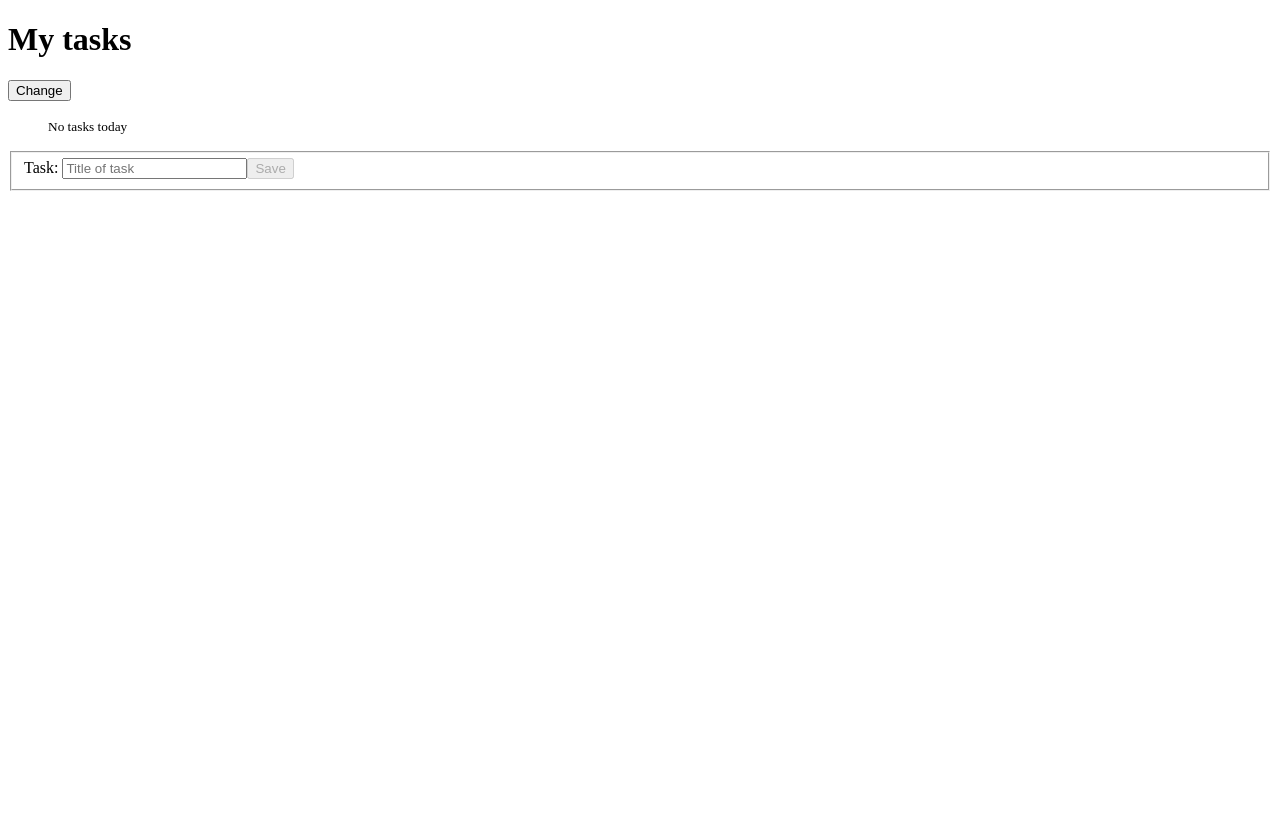
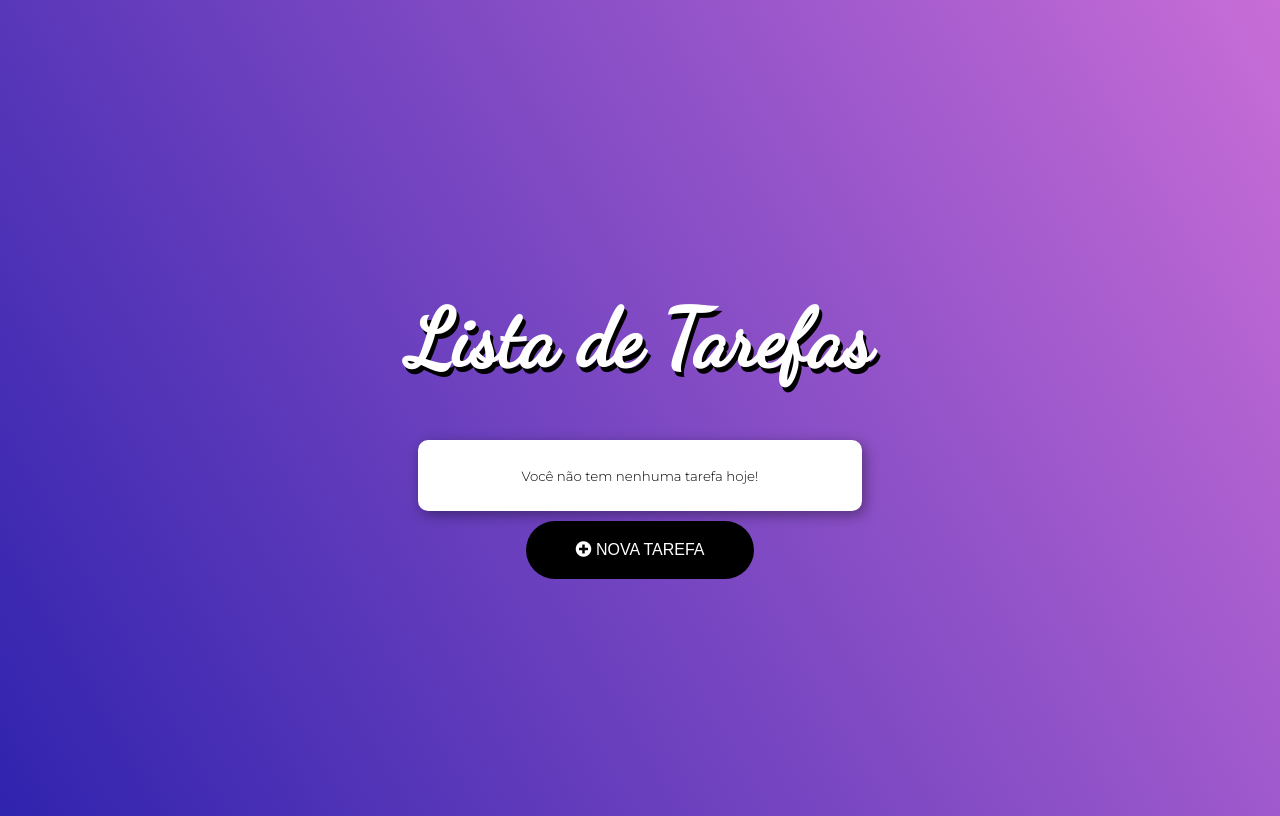
Before and after one commit to MarkCarraschi/angular-todo-app, an Angular app: page / in a window 1280 px wide. Built offline with nearby package versions, Linux system fonts and the light colour scheme.

Commit message:
Finish application - CSS

```diff
--- a/src/app/app.component.html
+++ b/src/app/app.component.html
@@ -1,26 +1,33 @@
-<h1>{{title}}</h1>
-<button (click)="changeText()">Change</button>
-<ul>
-  <p>
-    <small *ngIf="todos.length == 0">No tasks today </small>
-  </p>
+<h1 class="title animated jackInTheBox">Lista de Tarefas</h1>
+<ul class="animated flipInX" *ngIf="mode=='list'">
+  <p class="text-center" *ngIf="todos.length==0"><small>Você não tem nenhuma tarefa hoje!</small></p>
   <li *ngFor="let todo of todos">
-    {{todo.id}} {{todo.title}}
-    <button *ngIf="!todo.done" (click)="markAsDone(todo)">Finish</button>
-    <button *ngIf="todo.done" (click)="markAsUndone(todo)">Repeat</button>
-    <button (click)="remove(todo)">Remove</button>
+    {{ todo.title }}
+    <button (click)="remove(todo)"><i class="far fa-trash-alt"></i></button>
+    <button *ngIf="!todo.done" (click)="markAsDone(todo)"><i class="far fa-check-circle"></i></button>
+    <button *ngIf="todo.done" (click)="markAsUndone(todo)"><i class="fas fa-check-circle"></i></button>
   </li>
 </ul>
 
-<form [formGroup]="form">
+<div id="modal" *ngIf="mode=='add'" class="animated flipInX">
+  <h1 class="text-center">Nova Tarefa</h1>
+  <form [formGroup]="form">
+    <input type="text" placeholder="Título da Tarefa" maxlength="60" formControlName="title"><br>
+    <small class="danger" *ngIf="form.controls.title.invalid && !form.controls.title.pristine">
+      Este campo deve conter entre 3 e 60caracteres<br>
+    </small>
+    <p class="text-center">
+      <button [disabled]="form.invalid" (click)="add()" class="button"><i class="far fa-save"></i> Salvar</button>
+    </p>
+  </form>
+  <br><br>
+</div>
 
-  <fieldset>
-
-    <label>Task: </label>
-    <input type="text" placeholder="Title of task" maxlength="60" formControlName="title">
-    <small *ngIf="form.controls.title.invalid && !form.controls.title.pristine">Range of the field (3 to 60)</small>
-    <button [disabled]="form.invalid" (click)="add()">Save</button>
-
-  </fieldset>
-
-</form>
+<button class="add-button animated fadeInUp button" (click)="changeMode('add')" *ngIf="mode=='list'">
+  <i class="fas fa-plus-circle"></i>
+  NOVA TAREFA
+</button>
+<button class="add-button animated fadeInUp button" (click)="changeMode('list')" *ngIf="mode=='add'">
+  <i class="fas fa-times"></i>
+  CANCELAR
+</button>
--- a/src/app/app.component.ts
+++ b/src/app/app.component.ts
@@ -9,6 +9,7 @@ import { Todo } from 'src/models/todo.model';
 })
 export class AppComponent {
 
+  public mode = 'list';
   public todos: Todo[] = []; //Component Todo
   public title: String = 'My tasks';
   public form: FormGroup;
@@ -76,4 +77,8 @@ export class AppComponent {
       this.todos = [];
     }
   }
+
+  changeMode(mode: string) {
+    this.mode = mode
+  }
 }
--- a/src/index.html
+++ b/src/index.html
@@ -1,13 +1,23 @@
 <!doctype html>
 <html lang="en">
+
 <head>
   <meta charset="utf-8">
   <title>Todo</title>
   <base href="/">
+
   <meta name="viewport" content="width=device-width, initial-scale=1">
   <link rel="icon" type="image/x-icon" href="favicon.ico">
+
+  <link href="https://fonts.googleapis.com/css?family=Dancing+Script|Montserrat:100,200,300,400,500,600,700,800,900"
+    rel="stylesheet">
+  <link rel="stylesheet" href="https://use.fontawesome.com/releases/v5.7.0/css/all.css"
+    integrity="sha384-lZN37f5QGtY3VHgisS14W3ExzMWZxybE1SJSEsQp9S+oqd12jhcu+A56Ebc1zFSJ" crossorigin="anonymous">
+  <link rel="stylesheet" href="https://cdnjs.cloudflare.com/ajax/libs/animate.css/3.7.0/animate.min.css">
 </head>
+
 <body>
   <app-root></app-root>
 </body>
+
 </html>
--- a/src/styles.css
+++ b/src/styles.css
@@ -1 +1,107 @@
 /* You can add global styles to this file, and also import other style files */
+body {
+    height: 100vh;
+    display: flex;
+    align-items: center;
+    justify-content: center;
+    font-family: 'Montserrat', sans-serif;
+    font-weight: 300;
+    text-align: center;
+    background: #3023ae;
+    background: -moz-linear-gradient(60deg, #3023ae 0%, #c86dd7 100%);
+    background: -webkit-linear-gradient(60deg, #3023ae 0%, #c86dd7 100%);
+    background: linear-gradient(60deg, #3023ae 0%, #c86dd7 100%);
+    filter: progid:DXImageTransform.Microsoft.gradient(startColorstr='#3023ae', endColorstr='#c86dd7', GradientType=1);
+  }
+
+  button {
+    cursor: pointer;
+  }
+
+  ul {
+    text-align: left;
+    margin: 10px;
+    padding: 10px;
+    list-style: none;
+    background: #fff;
+    border-radius: 10px;
+    -webkit-box-shadow: 3px 4px 14px 0px rgba(0, 0, 0, 0.39);
+    -moz-box-shadow: 3px 4px 14px 0px rgba(0, 0, 0, 0.39);
+    box-shadow: 3px 4px 14px 0px rgba(0, 0, 0, 0.39);
+  }
+
+  li {
+    padding: 15px;
+    margin: 10px;
+    font-size: 1em;
+    font-style: italic;
+    border-bottom: 2px solid rgba(0, 0, 0, 0.2);
+  }
+
+  li>button {
+    border: none;
+    background-color: #fff;
+    font-size: 1em;
+    float: right;
+    opacity: 0.6;
+    transition: opacity 1s;
+  }
+
+  li>button:hover {
+    opacity: 1;
+    transition: opacity 1s;
+  }
+
+  .title {
+    font-family: 'Dancing Script', cursive;
+    color: #fff;
+    font-size: 5em;
+    text-shadow: 3px 5px #000;
+  }
+
+  .text-center {
+    text-align: center;
+  }
+
+  .button {
+    background-color: #000;
+    border: none;
+    padding: 20px;
+    color: #fff;
+    border-radius: 30px;
+    font-size: 1em;
+    font-weight: 100;
+    padding-left: 50px;
+    padding-right: 50px;
+  }
+
+  #modal {
+    text-align: left;
+    margin: 10px;
+    padding: 10px;
+    list-style: none;
+    background: #fff;
+    border-radius: 10px;
+    -webkit-box-shadow: 3px 4px 14px 0px rgba(0, 0, 0, 0.39);
+    -moz-box-shadow: 3px 4px 14px 0px rgba(0, 0, 0, 0.39);
+    box-shadow: 3px 4px 14px 0px rgba(0, 0, 0, 0.39);
+  }
+
+  #modal>h1 {
+    font-weight: 300;
+  }
+
+  input {
+    width: 100%;
+    line-height: 50px;
+    text-indent: 10px;
+    font-size: 1.2em;
+  }
+
+  .danger {
+    background-color: #ff0000;
+    color: #fff;
+    font-weight: bold;
+    padding: 5px;
+    margin-top: 10px;
+  }
```
